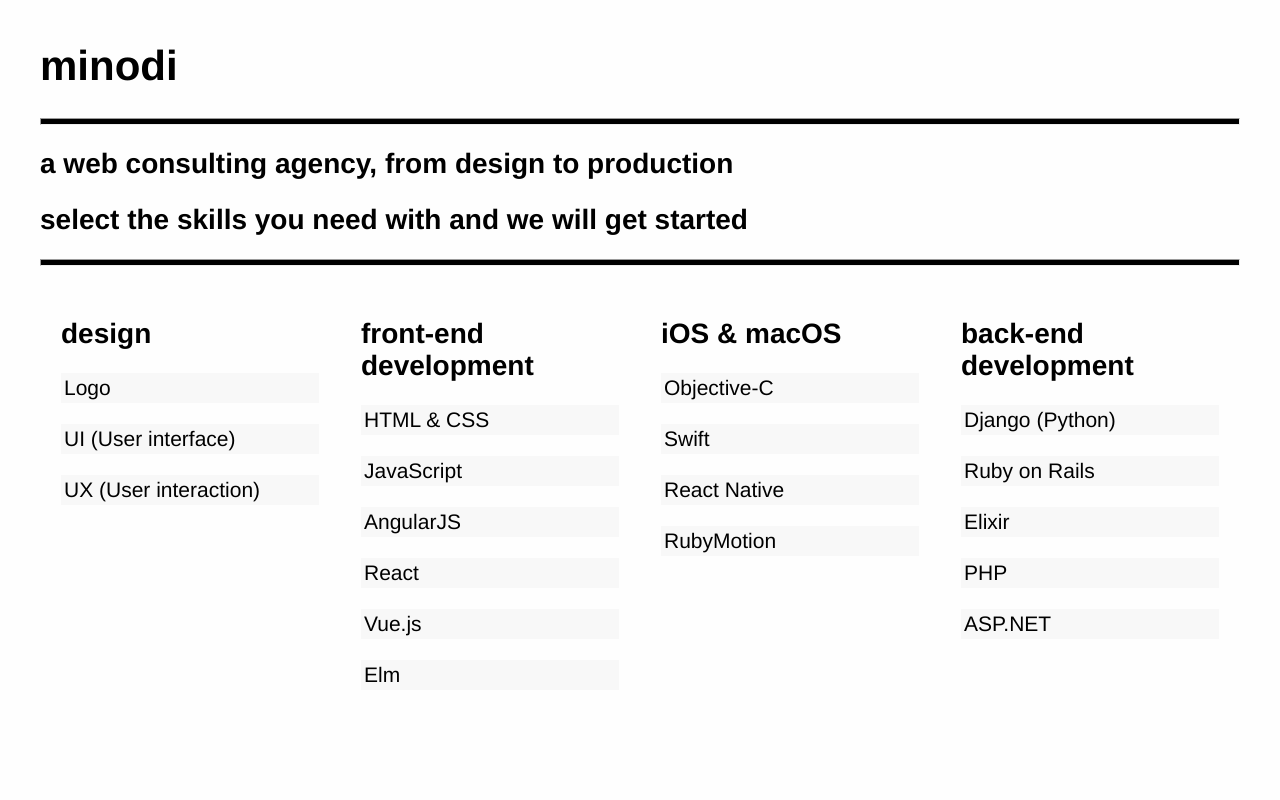
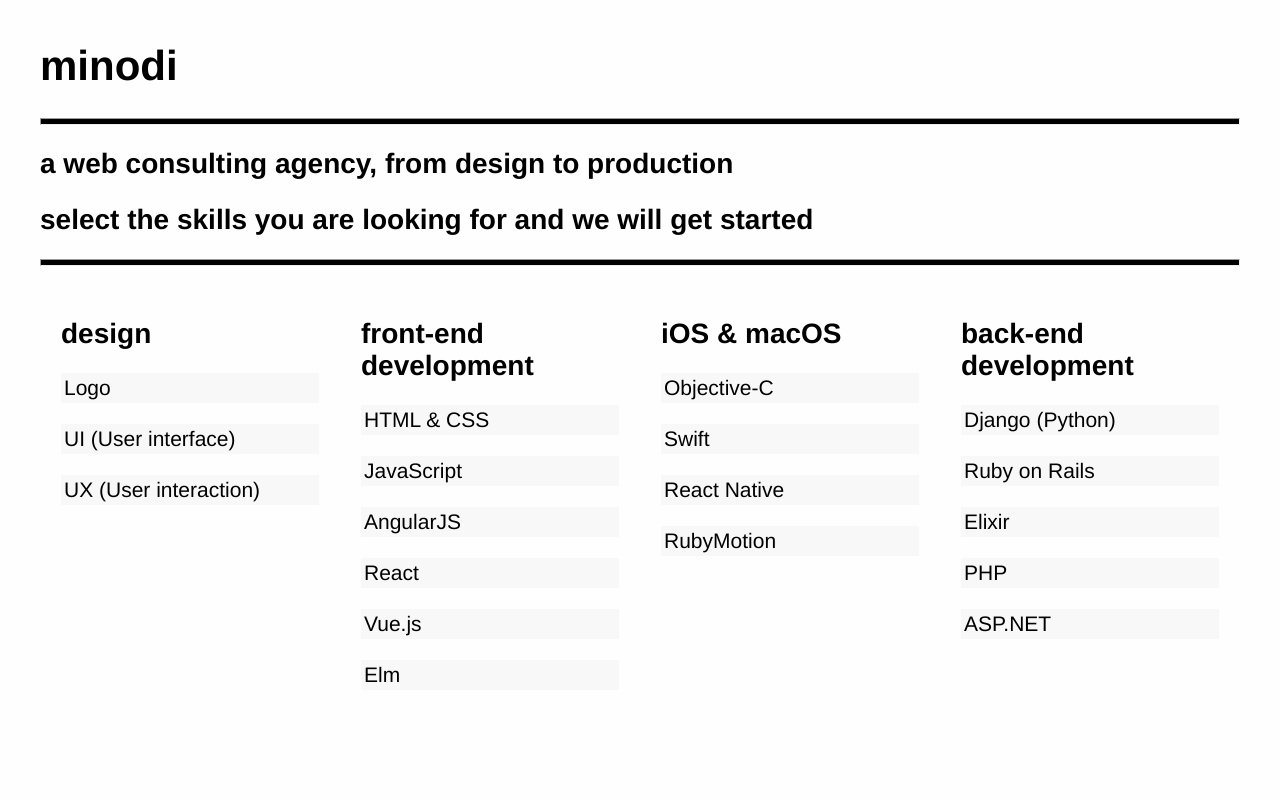
Before and after one commit to e0/minodi_old, a Vue app in the folder site/: page / in a window 1280 px wide. Shown: the top 800 px of the page. Built offline with nearby package versions, Linux system fonts and the light colour scheme.

Commit message:
Fix typo

```diff
--- a/site/src/components/Home.vue
+++ b/site/src/components/Home.vue
@@ -3,7 +3,7 @@
     <h1>minodi</h1>
     <hr>
     <h2>a web consulting agency, from design to production</h2>
-    <h2>select the skills you need with and we will get started</h2>
+    <h2>select the skills you are looking for and we will get started</h2>
     <hr>
     <div class="wrapper">
       <div v-for="section in sections" class="section">
```
